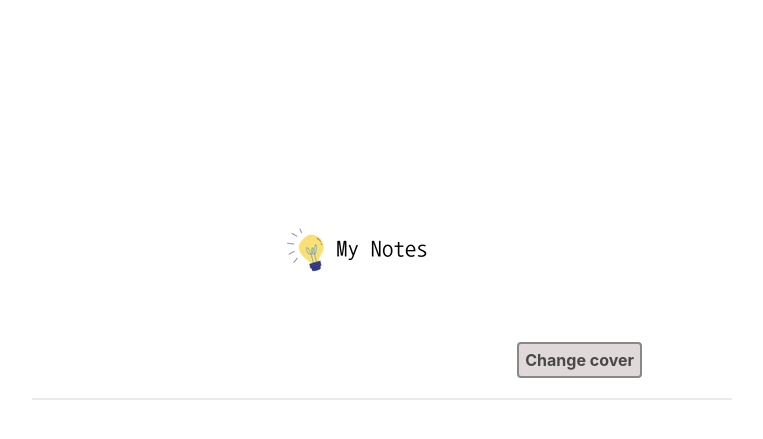
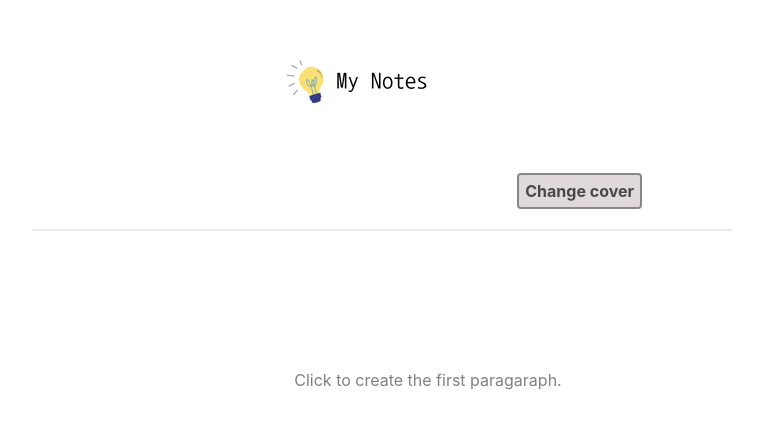
Before and after one commit to arvee0220/notion-clone, a React (Vite) app: page / in a window 1280 px wide. Shown: the part 149-588 px from the top of the page, without its empty margins (258-1021 px from the left). Built offline with nearby package versions, Linux system fonts and the light colour scheme.

Commit message:
fix syntax errors

```diff
--- a/src/App.tsx
+++ b/src/App.tsx
@@ -1,10 +1,11 @@
 import './App.css';
-import { Cover } from './Page/Cover';
+
+import { Page } from './Page/Page';
 
 function App() {
     return (
         <>
-            <Cover />
+            <Page />
         </>
     );
 }
--- a/src/Node/BasicNode.tsx
+++ b/src/Node/BasicNode.tsx
@@ -1,5 +1,5 @@
 import { NodeData } from '../utils/types';
-import styles from '.Node.module.css';
+import styles from './Node.module.css';
 import { nanoid } from 'nanoid';
 import { FormEventHandler, KeyboardEventHandler, useEffect, useRef } from 'react';
 
```
